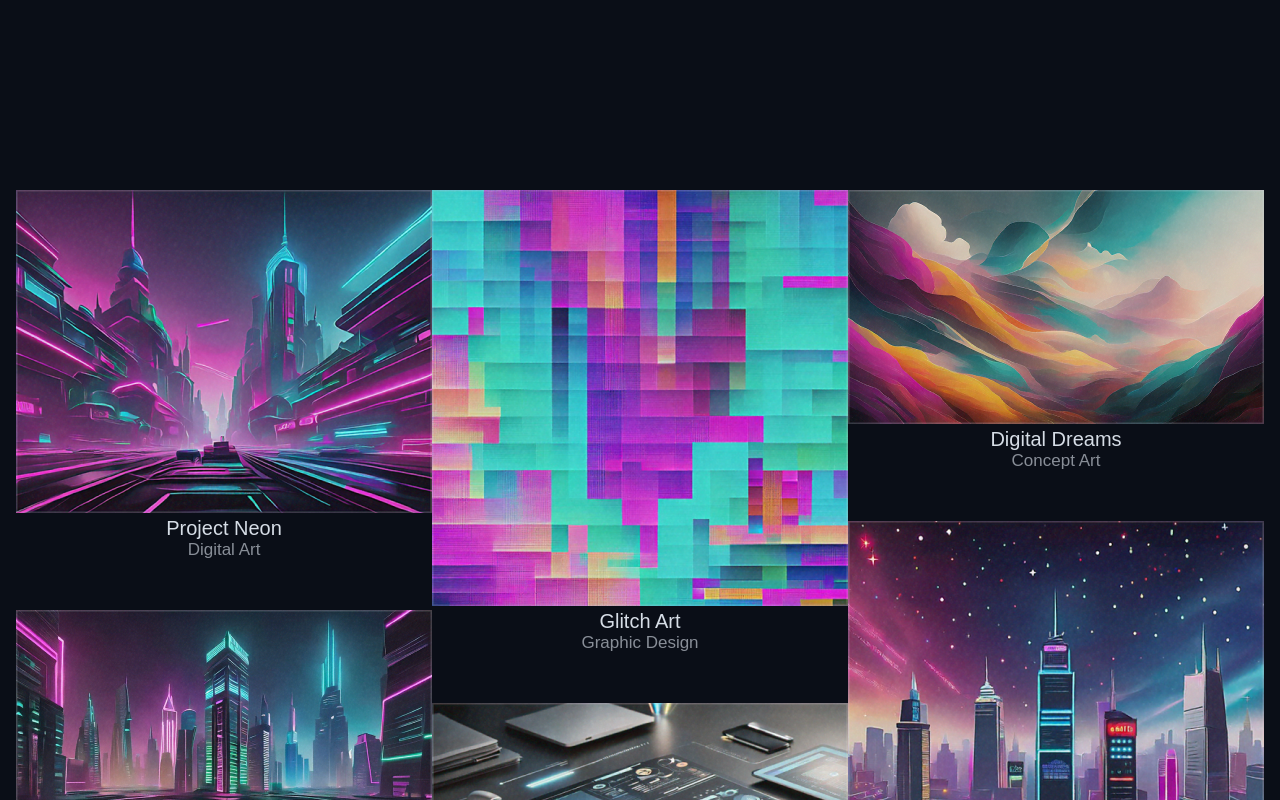
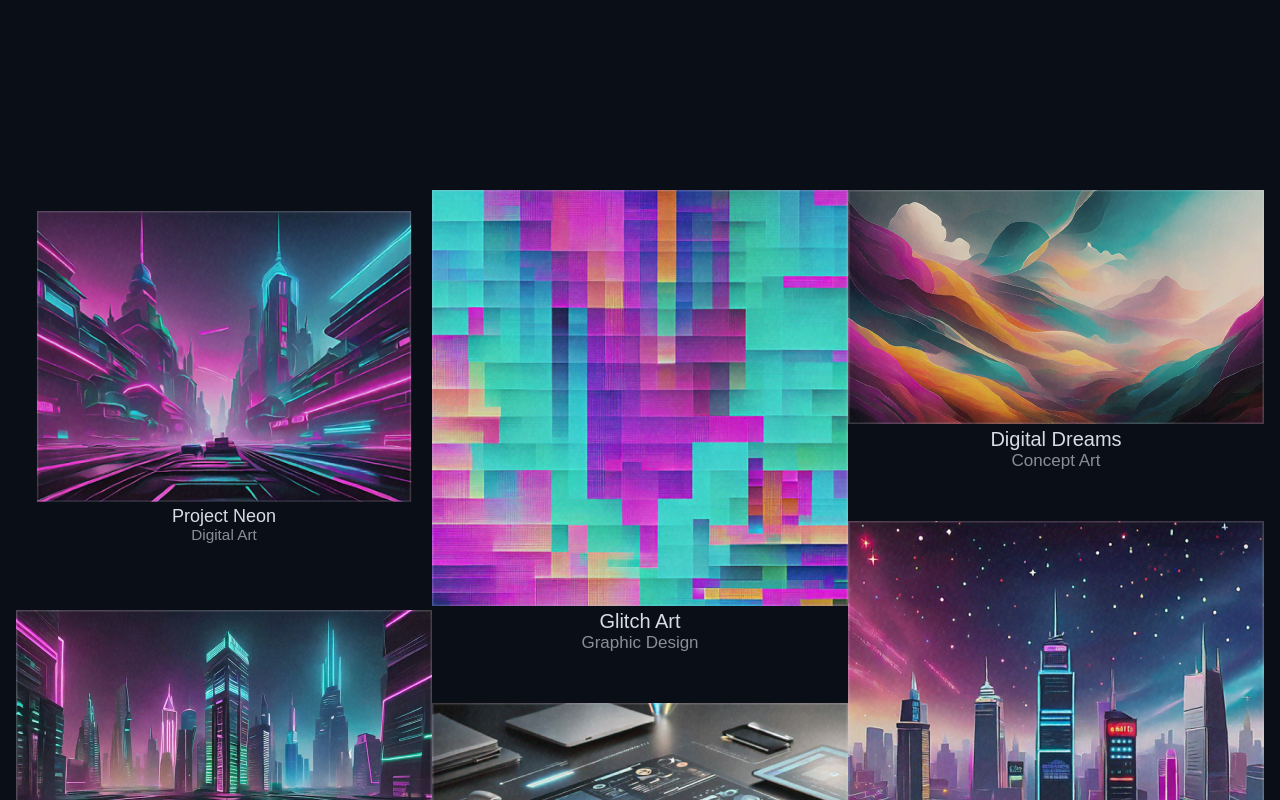
Before and after one commit to tejuuu-7774/Neon-wave, a plain HTML site: page index.html in a window 1280 px wide. In both pictures the pointer is over the element 224 px from the left and 1801 px from the top of the page. Shown: the part 1401-2201 px from the top of the page. Drawn offline with Linux system fonts and the light colour scheme.

Commit message:
Update style.css

```diff
--- a/style.css
+++ b/style.css
@@ -108,6 +108,9 @@ nav{
     display: flex;
     flex-direction: column;
     align-items: center;
+}
+.child:hover{
+    transform: scale(0.9);
 }
 .font{
     font-size: 20px;
```
